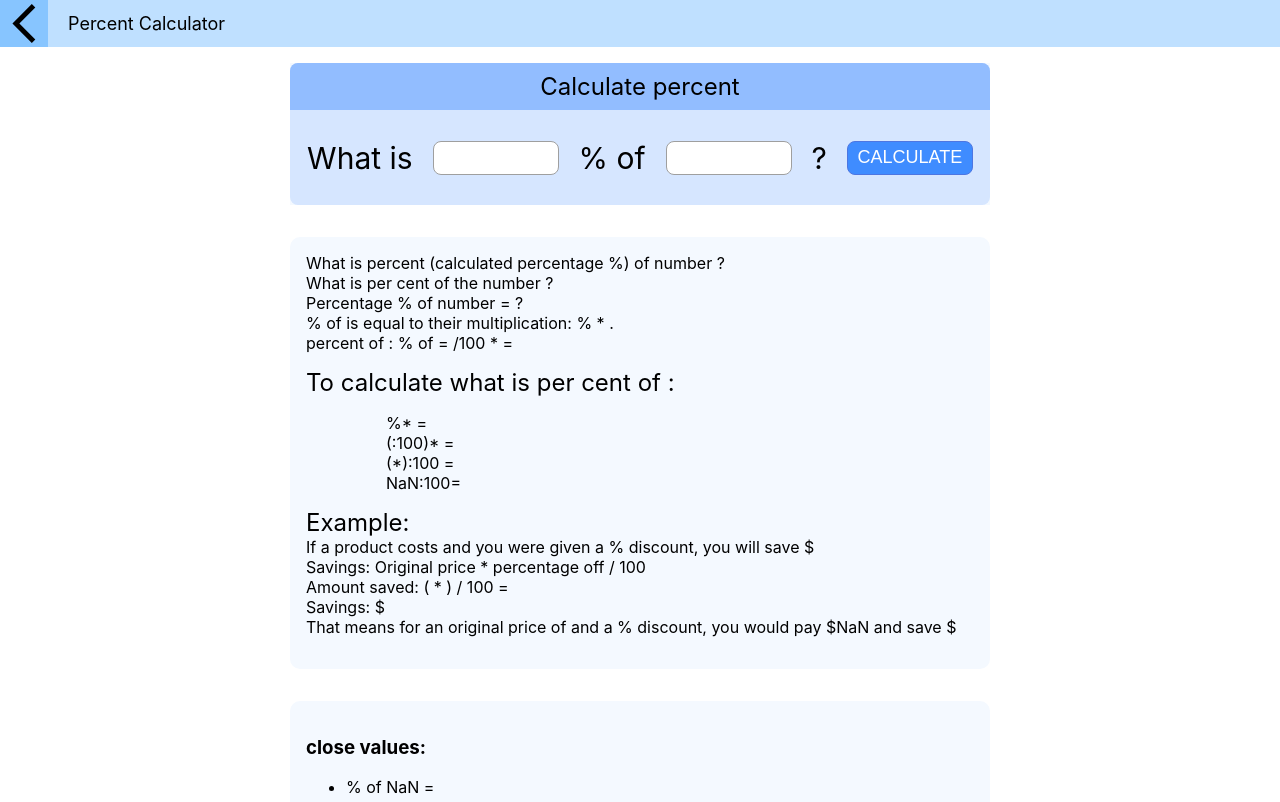
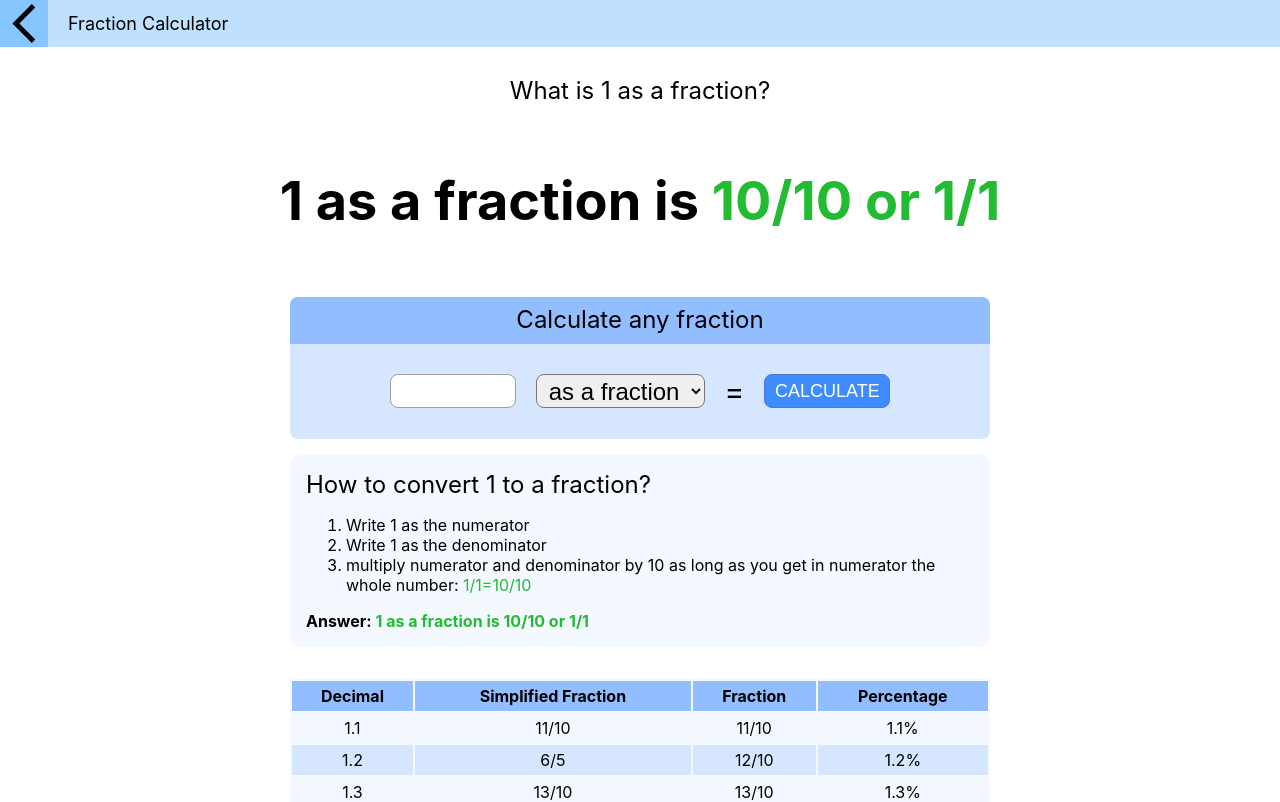
Before and after one commit to ubermensh/anyconvert, a Next.js app: page /as-a-fraction/1 in a window 1280 px wide. Shown: the top 802 px of the page. Built offline with nearby package versions, Linux system fonts and the light colour scheme.

Commit message:
rename files

```diff
--- /dev/null
+++ b/pages/as-a-fraction/[number].js
@@ -0,0 +1,186 @@
+import Link from 'next/link';
+import styles from '../../styles/Home.module.css'
+const Decimal = require('decimal.js')
+import FractionForm from "../../components/FractionForm"
+import Top from "../../components/Top"
+
+export default function Fraction({ number, numerator, denominator, hNumerator, hDenominator, closeValues, forTable }) {
+
+    return (
+        <div className={styles.container}>
+
+        <Top text="Fraction Calculator" backButton="true" />
+
+            <div className={styles.question}>
+                <span>What is {number} as a fraction?</span>
+            </div>
+            <div className={styles.answer}>
+                <h2>
+                    {number} as a fraction is <span className={styles.green}>
+                        {numerator}/{denominator}
+                        {denominator != hDenominator && <b> or {hNumerator}/{hDenominator}</b>}
+                    </span>
+                </h2>
+            </div>
+            <FractionForm />
+            <div className={styles.card}>
+                <span className={styles.header}>How to convert {number} to a fraction?</span>
+                <ol>
+                    <li> Write {number} as the numerator</li>
+                    <li>Write 1 as the denominator</li>
+                    <li>multiply numerator and denominator by 10 as long as you get in numerator
+                            the whole number:  <span className={styles.green}>{number}/1={numerator}/{denominator}</span></li>
+                </ol>
+
+                <b>Answer: <span className={styles.green}>
+                    {number} as a fraction is {numerator}/{denominator}
+                    {denominator != hDenominator &&
+                        <b> or {hNumerator}/{hDenominator}</b>
+                    }
+                </span>
+                </b>
+            </div>
+
+            <div id={styles.cardTable}>
+                <table id={styles.valuesTable}> <thead> <tr>
+                    <th>Decimal</th>
+                    <th>Simplified Fraction</th>
+                    <th>Fraction</th>
+                    <th>Percentage</th>
+                </tr> </thead> <tbody>
+                        {[...Array(forTable.decimal.length).keys()].map((i) =>
+                            <tr key={i}>
+                                <td>{forTable.decimal[i]}</td>
+                                <td>{forTable.simplified[i][0]}/{forTable.simplified[i][1]}</td>
+                                <td>{forTable.fraction[i][0]}/{forTable.fraction[i][1]}</td>
+                                <td>{forTable.percentage[i]}%</td>
+                            </tr>
+                        )}
+                    </tbody> </table>
+            </div>
+
+
+            <div className={styles.card}>
+                <span className={styles.header}>Experess {number} as a fraction step by step</span>
+                <ul>
+                    <li> <span className={styles.green}>step 1: </span> Write {number} as <span className={styles.boldUnder}>{number}/1</span></li>
+                    <li><span className={styles.green}>step 2: </span>Multiply both numerator ({number}) and denominator (1) by 10 for every number
+                     after the decimal point: hardcoded!!!! {number} × todo/1 × todo= <span className={styles.boldUnder}>{numerator}/{denominator}</span></li>
+                    {denominator != hDenominator &&
+                        <li> <span className={styles.green}>step 3: </span>Reduce the fraction: <span className={styles.boldUnder}>{hNumerator}/{hDenominator}</span></li>
+                    }
+                </ul>
+                <b> <span className={styles.green}>
+                    {denominator != hDenominator ?
+                        `(reduced) fractional number equivalent of ${number} is ${numerator}/${denominator} or ${hNumerator}/${hDenominator}`
+                        :
+                        `fractional number equivalent of ${number} is ${numerator}/${denominator}`
+                    }
+                </span>
+                </b>
+            </div>
+            <div className={styles.card}>
+                <span className={styles.header}>Q: What is {number} as a fraction in simplest form?</span><br />
+                A: {number} as a simplified fraction is {hNumerator}/{hDenominator}
+            </div>
+
+            <div className={styles.card}>
+                <span className={styles.header}>Q: What is {number} as a fraction in simplest form?</span><br />
+                A: {number} as a simplified fraction is {hNumerator}/{hDenominator}
+            </div>
+
+            <div className={styles.card}>
+                <span className={styles.header}>Q: What is {number} as a fraction in simplest form?</span><br />
+                A: {number} as a simplified fraction is {hNumerator}/{hDenominator}
+            </div>
+            <div className={styles.card}>
+                <h3>close to {number} values as a fraction</h3>
+                {/* todo: links */}
+                <ul style={{ columnCount: 2, columnGap: "50px" }}>
+                    {Object.keys(closeValues).map((currentNumber, i) => (
+                        <li key={i}>
+                            <Link href={`/as-a-fraction/${currentNumber}`}><a>{currentNumber} as a fraction equals {closeValues[currentNumber][0]}/{closeValues[currentNumber][1]}</a></Link>
+                            <span>
+                            </span>
+                        </li>
+                    ))}
+                </ul>
+            </div>
+        </div>
+    )
+}
+
+export async function getServerSideProps(context) {
+
+    const decimal = new Decimal(context.query.number);
+
+    function fractionOrderTen(n) {
+        let st = String(n).split('.');
+        let num, de
+        if (st[1]) {
+            num = Number(st[0].concat(st[1]))
+            de = Math.pow(10, st[1].length)
+        }
+        else {
+            num = n * 10
+            de = 10
+        }
+        return [num, de]
+    }
+
+    function fractionDecimal(num) {
+        let [n, d] = num.toFraction()
+        return [Number(n), Number(d)]
+    }
+
+
+    function getCloseValuesDecimal() {
+        let res = {};
+        let currentNumber = decimal;
+        for (let i = 0; i <= 10; i++) {
+            // currentNumber += 0.1;
+            currentNumber = currentNumber.plus(0.1);
+            // res[currentNumber] = fraction(currentNumber, 1)
+            let [num, den] = fractionDecimal(currentNumber)
+            res[currentNumber] = [num, den]
+        }
+        return res
+    }
+
+    function getValuesForTable() {
+        const res = {
+            'decimal': [],
+            'simplified': [],
+            'fraction': [],
+            'percentage': []
+        }
+        let currentNumber = decimal;
+        for (let i = 0; i <= 10; i++) {
+            //todo various step
+            currentNumber = currentNumber.plus(0.1);
+            res.decimal.push(Number(currentNumber))
+            res.simplified.push(fractionDecimal(currentNumber))
+            res.fraction.push(fractionOrderTen(currentNumber))
+            res.percentage.push(Math.round(currentNumber*100)/100)
+        }
+        return res
+    }
+
+    const [numerator, denominator] = fractionOrderTen(decimal)
+    const [hNumerator, hDenominator] = fractionDecimal(decimal)
+
+    const closeValues = getCloseValuesDecimal()
+    const forTable = getValuesForTable()
+    const number = Number(decimal)
+    const props = { number, numerator, denominator, hNumerator, hDenominator, closeValues, forTable };
+    return { props }
+}
+
+    // function numberOfZeros(n) {
+    //   var c = 0;
+    //   while (!~~n) {
+    //     c++;
+    //     n *= 10;
+    //   }
+    //   return c - 1;
+    // }
```
